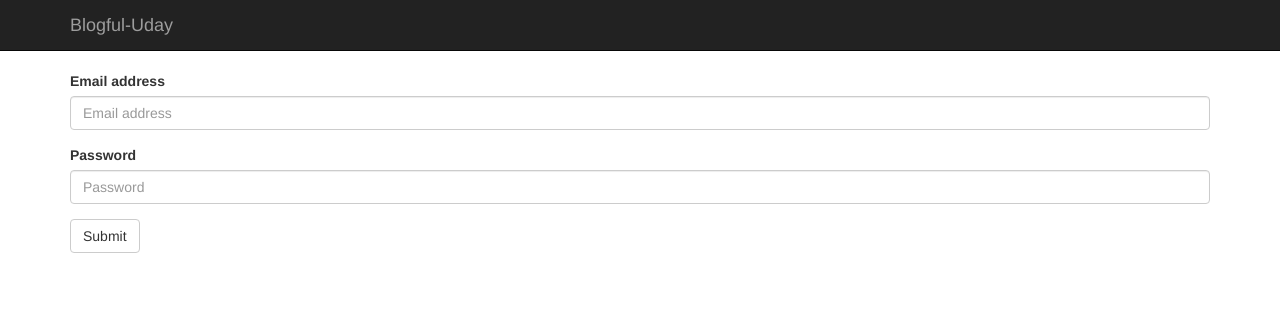
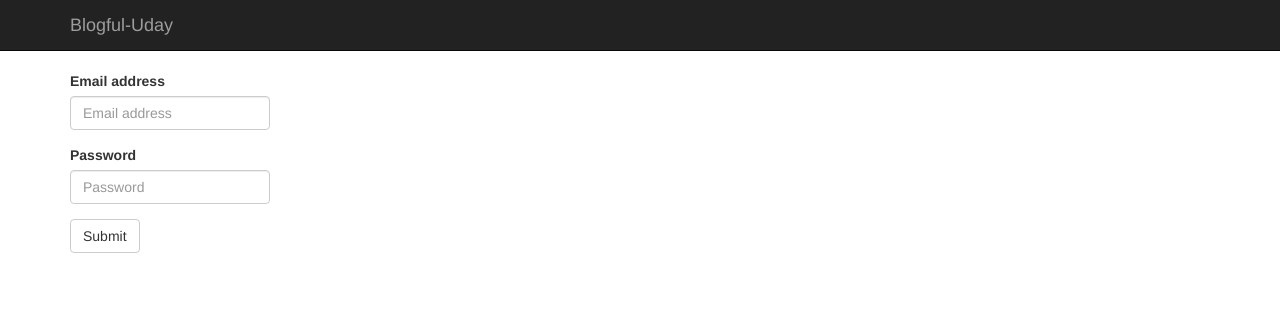
Before and after one commit to codemonkey143/code_world, a Flask app: page /login in a window 1280 px wide. Shown: the top 311 px of the page. Run offline with Flask 2, Linux system fonts and the light colour scheme; some libraries are stand-ins or nearby versions.

```diff
--- a/blog/templates/login.html
+++ b/blog/templates/login.html
@@ -3,11 +3,11 @@
 <form role="form" method="POST">
     <div class="form-group">
         <label for="email">Email address</label>
-        <input type="email" class="form-control" id="email" name="email" placeholder="Email address" required>
+        <input type="email" class="form-control" id="email" name="email" style="width:200px;" placeholder="Email address" required>
     </div>
     <div class="form-group">
         <label for="password">Password</label>
-        <input type="password" class="form-control" id="password" name="password" placeholder="Password" required>
+        <input type="password" class="form-control" id="password" name="password" style="width:200px;" placeholder="Password" required>
     </div>
     <button type="submit" class="btn btn-default">Submit</button>
 </form>
```
